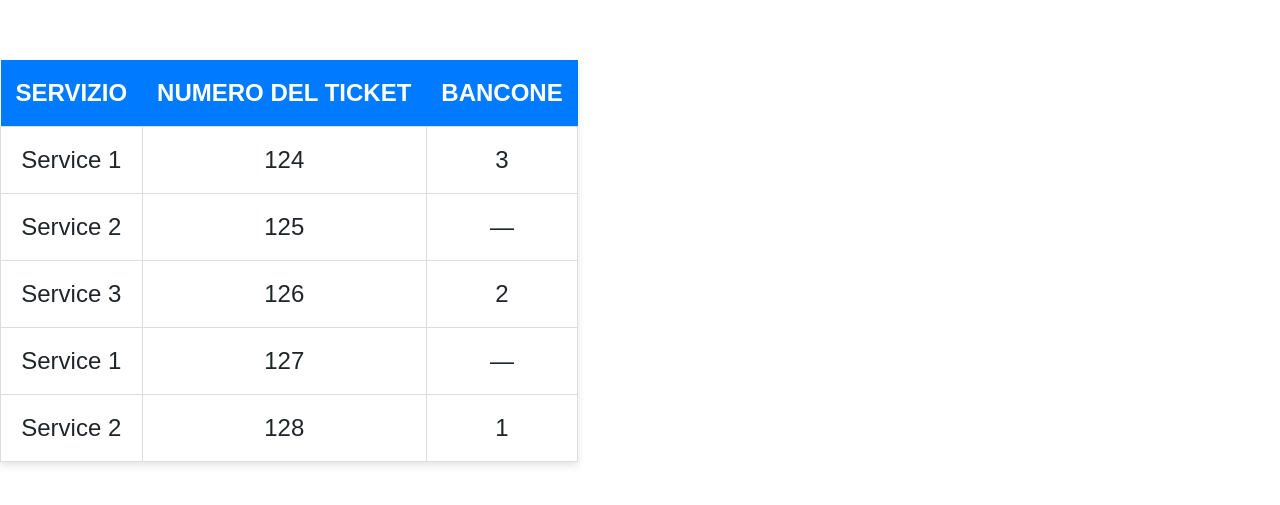
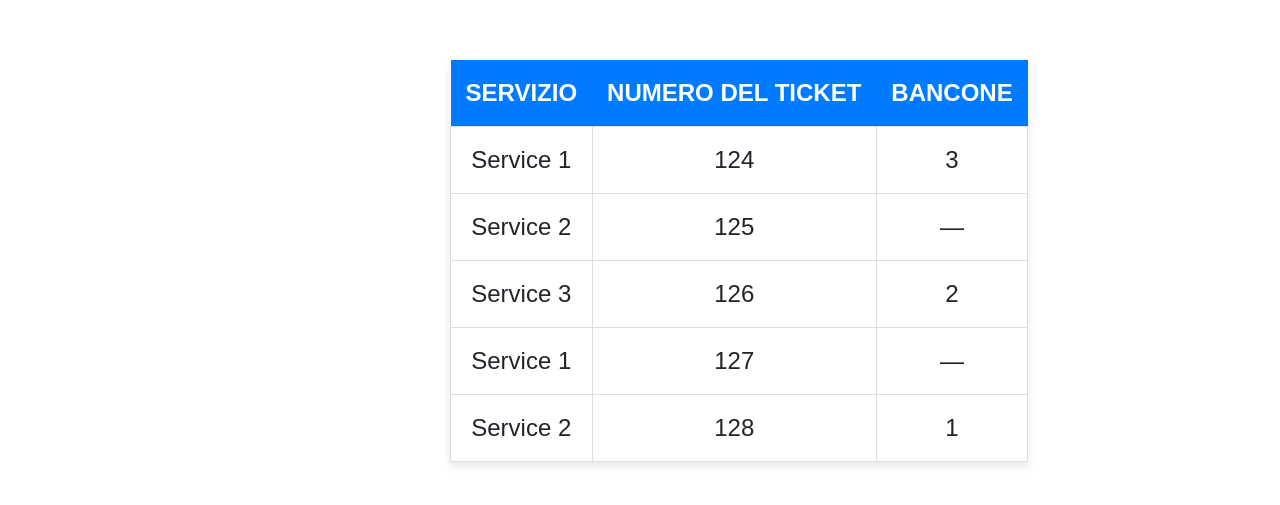
Before and after one commit to TheAlexTAG/se2-10-OQM, a React (Vite) app in the folder code/client/: page /display in a window 1280 px wide. Shown: the part 139-644 px from the top of the page. Built offline with nearby package versions, Linux system fonts and the light colour scheme.

Commit message:
add API.js and CallCustomer.css

```diff
--- /dev/null
+++ b/code/client/src/API.js
@@ -0,0 +1,4 @@
+const SERVER_URL = 'http://localhost:3001/api';
+
+const API = {};
+export default API;
--- a/code/client/src/styles/CallCustomer.css
+++ b/code/client/src/styles/CallCustomer.css
@@ -4,6 +4,7 @@
     justify-content: center;
     align-items: center;
     flex-direction: column;
+    margin-left: 450px;
   }
 
   /* Stile della tabella */
```
